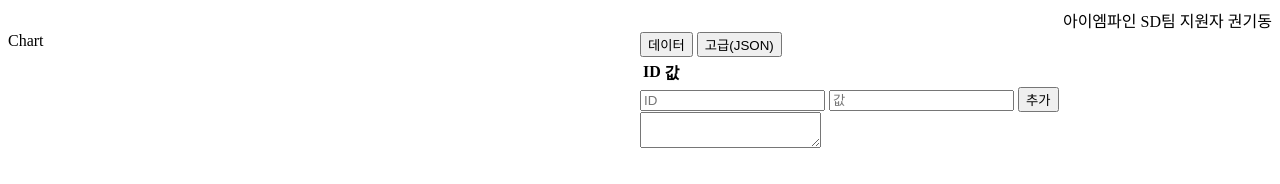
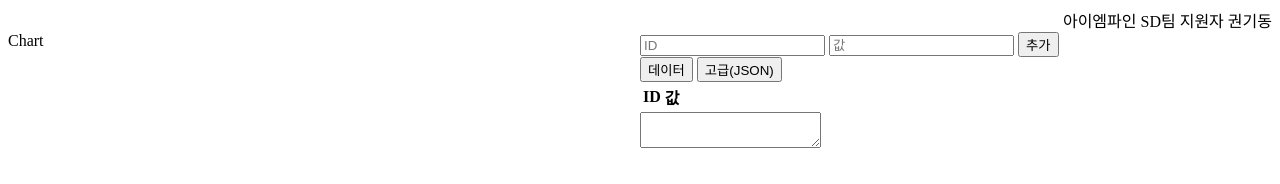
Before and after one commit to gidongkwon/iamfine-assignment, a plain HTML site: page index.html in a window 1280 px wide. Drawn offline with Linux system fonts and the light colour scheme.

Commit message:
Move add section to top

```diff
--- a/index.html
+++ b/index.html
@@ -15,19 +15,21 @@
   <main>
     <chart-view></chart-view>
     <section>
+      <section>
+        <input id="id-input" type="number" placeholder="ID">
+        <input id="value-input" type="number" placeholder="값">
+        <button id="add-button">추가</button>
+      </section>
       <div role="tablist">
         <button id="trigger-tab-data" type="button" role="tab">데이터</button>
         <button id="trigger-tab-json" type="button" role="tab">고급(JSON)</button>
       </div>
-      <editable-table id="main-table">
-        차트에 표시할 값을 추가해보세요.
-      </editable-table>
-      <section aria-labelledby="trigger-tab-data">
-        <input id="id-input" type="number" placeholder="ID">
-        <input id="value-input" type="number" placeholder="값">
-        <button id="add-button">추가</button>
+      <section role="tabpanel" aria-labelledby="trigger-tab-data">
+        <editable-table id="main-table">
+          차트에 표시할 값을 추가해보세요.
+        </editable-table>
       </section>
-      <section aria-labelledby="trigger-tab-json">
+      <section role="tabpanel" aria-labelledby="trigger-tab-json">
         <textarea id="json-textarea"></textarea>
       </section>
     </section>
```
